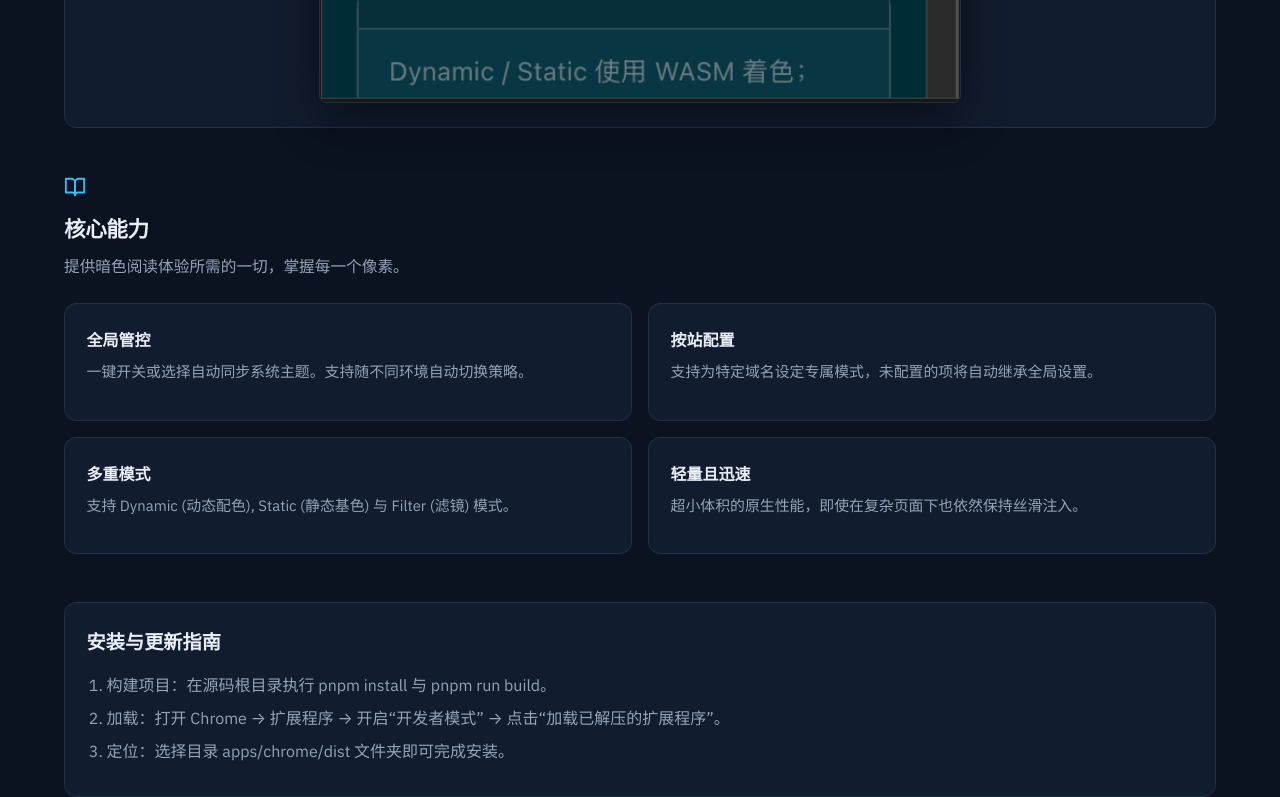
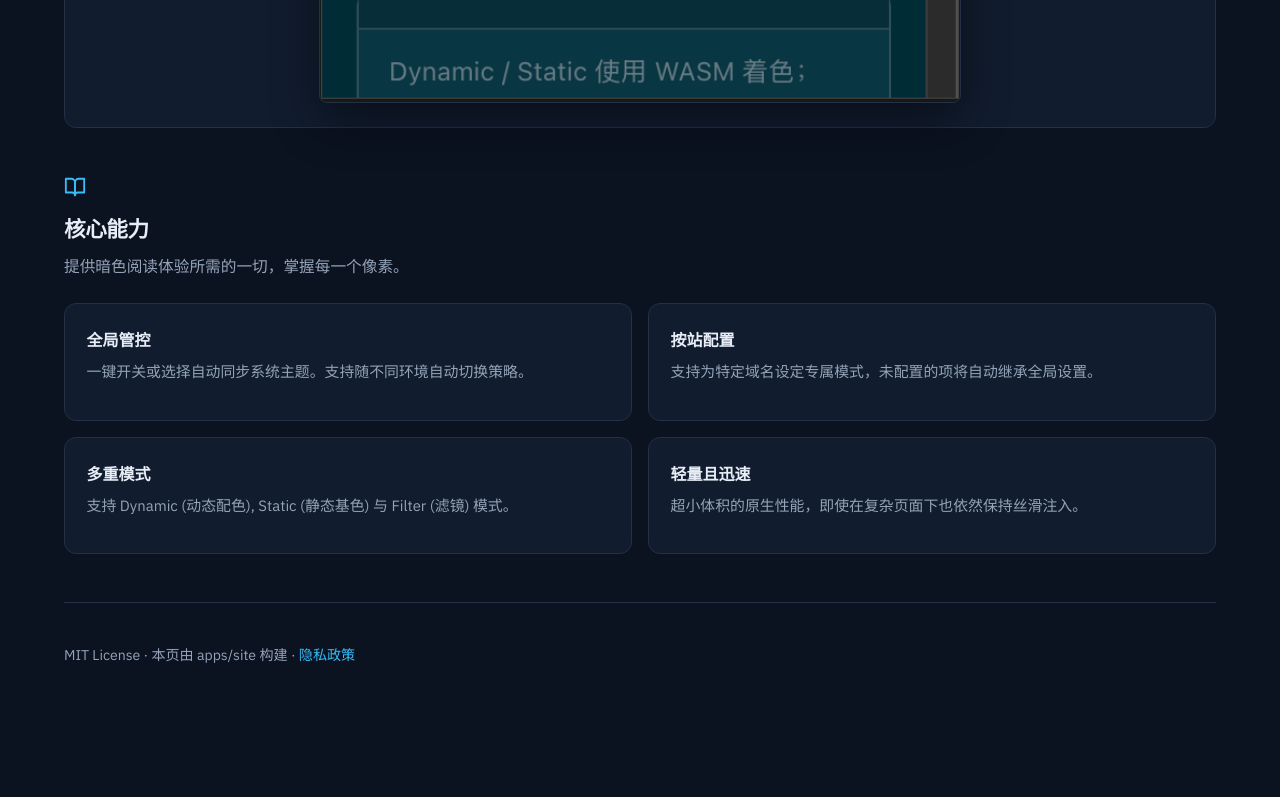
Before and after one commit to luban-ws/change-dark, a React (Vite) app in the folder apps/site/: page / in a window 1280 px wide. Shown: the part 2000-2797 px from the top of the page. After the commit the page ends 2745 px from the top, so only its background shows below. Built offline with nearby package versions, Linux system fonts and the light colour scheme.

Commit message:
feat: remove installation section and add documentation for name customization

```diff
--- a/apps/site/src/App.tsx
+++ b/apps/site/src/App.tsx
@@ -15,7 +15,6 @@ export function App() {
     { id: 'tech', label: t('tech') },
     { id: 'screenshot', label: t('screenshot') },
     { id: 'features', label: t('features') },
-    { id: 'install', label: t('install') },
   ] as const
 
   const toggleLanguage = () => {
@@ -133,15 +132,6 @@ export function App() {
           </div>
         </section>
 
-        <section id="install" className="card install-card">
-          <h2>{t('installTitle')}</h2>
-          <ol className="install-list">
-            <li>{t('install1')}</li>
-            <li>{t('install2')}</li>
-            <li>{t('install3')}</li>
-          </ol>
-        </section>
-
         <footer className="footer">
           <p>
             {t('footer1')} ·{' '}
--- a/apps/site/src/i18n.ts
+++ b/apps/site/src/i18n.ts
@@ -14,20 +14,10 @@ const resources = {
       heroDesc5: ' for maximum performance.',
       viewRepo: 'View Repository',
       preview: 'Preview UI',
-      install: 'User Guide',
-      installTitle: 'How to Install & Update',
-      install1: 'Build: Run pnpm install and pnpm run build in the source root.',
-      install2: 'Load: Chrome → Extensions → Developer Mode → Load Unpacked.',
-      install3: 'Locate: Select the apps/chrome/dist directory to install.',
-      refreshTitle: 'Applying Changes',
-      refreshDesc: 'After making code changes or rebuilding, visit chrome://extensions and click the "Reload" icon to sync updates immediately.',
-      privacy: 'Privacy Policy',
-      footer1: 'MIT License · Built by apps/site',
       overview: 'Overview',
       tech: 'Features',
       screenshot: 'UI',
       features: 'Capabilities',
-      guide: 'Guide',
     }
   },
   zh: {
@@ -42,7 +32,6 @@ const resources = {
       heroDesc5: ' 驱动，保证极致性能与低延迟。',
       viewRepo: '查看仓库',
       preview: '界面预览',
-      install: '使用指南',
       techTitle: '系统特性',
       techDesc: '为现代浏览器深度优化，提供精细的站点控制与丰富的配色模式。',
       extensionTitle: '智能配色引擎',
@@ -63,19 +52,12 @@ const resources = {
       featThemeBody: '支持 Dynamic (动态配色), Static (静态基色) 与 Filter (滤镜) 模式。',
       featWasmTitle: '轻量且迅速',
       featWasmBody: '超小体积的原生性能，即使在复杂页面下也依然保持丝滑注入。',
-      installTitle: '安装与更新指南',
-      install1: '构建项目：在源码根目录执行 pnpm install 与 pnpm run build。',
-      install2: '加载：打开 Chrome → 扩展程序 → 开启“开发者模式” → 点击“加载已解压的扩展程序”。',
-      install3: '定位：选择目录 apps/chrome/dist 文件夹即可完成安装。',
-      refreshTitle: '使改动生效',
-      refreshDesc: '在修改代码或执行 Rebuild 后，请前往 chrome://extensions 页面点击插件下方的“刷新 (Reload)”按钮以同步最新改动。',
       privacy: '隐私政策',
       footer1: 'MIT License · 本页由 apps/site 构建',
       overview: '概览',
       tech: '特性',
       screenshot: '界面',
       features: '能力',
-      guide: '指南',
     }
   }
 }
```
Also changed, not shown: 2 other files (tests, documents, lock files or other folders).
